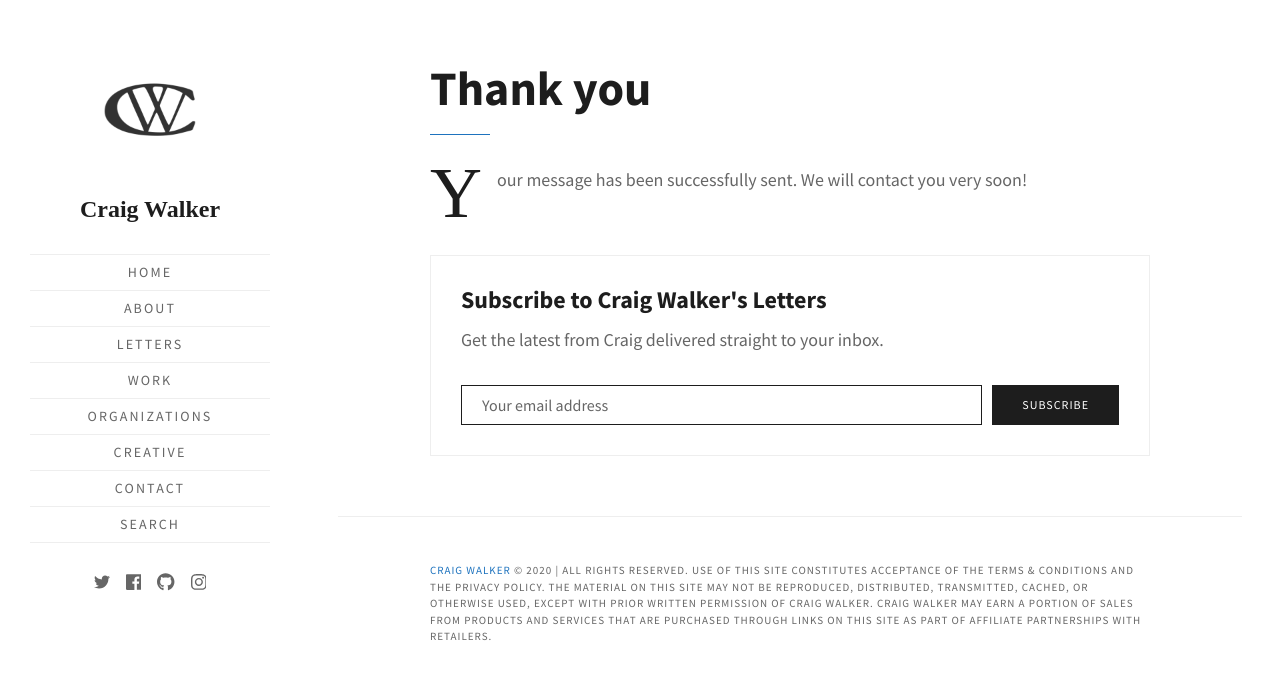
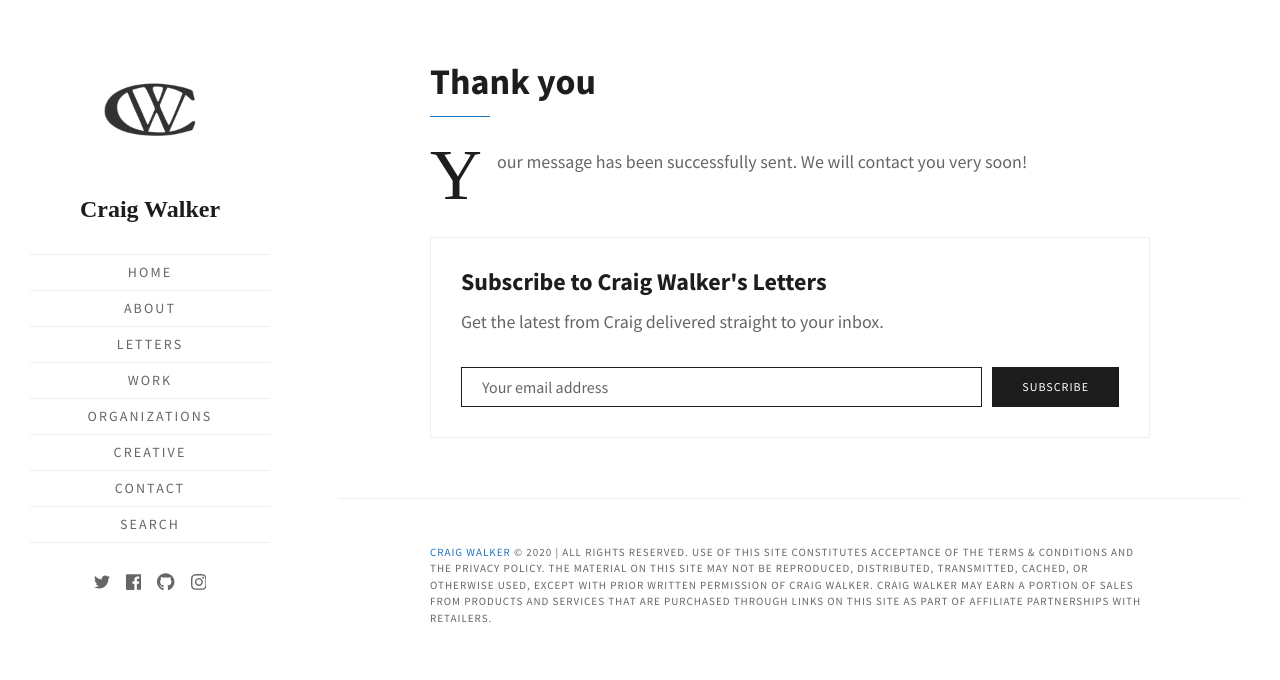
Before and after one commit to walkercraig/walkercraig, a Jekyll site: the page built from thank-you.html, in a window 1280 px wide. Shown: the top 680 px of the page. Built offline with Jekyll 4.4.1, drawn with Linux system fonts in a browser that asks for light colours; some web fonts are replaced.

Commit message:
Update _content.scss

```diff
--- a/_sass/_content.scss
+++ b/_sass/_content.scss
@@ -70,7 +70,7 @@
 }
 
 .post-full .post-title {
-  font-size: 2.66667rem;
+  font-size: 2rem;
   margin: 0;
 }
 
```
